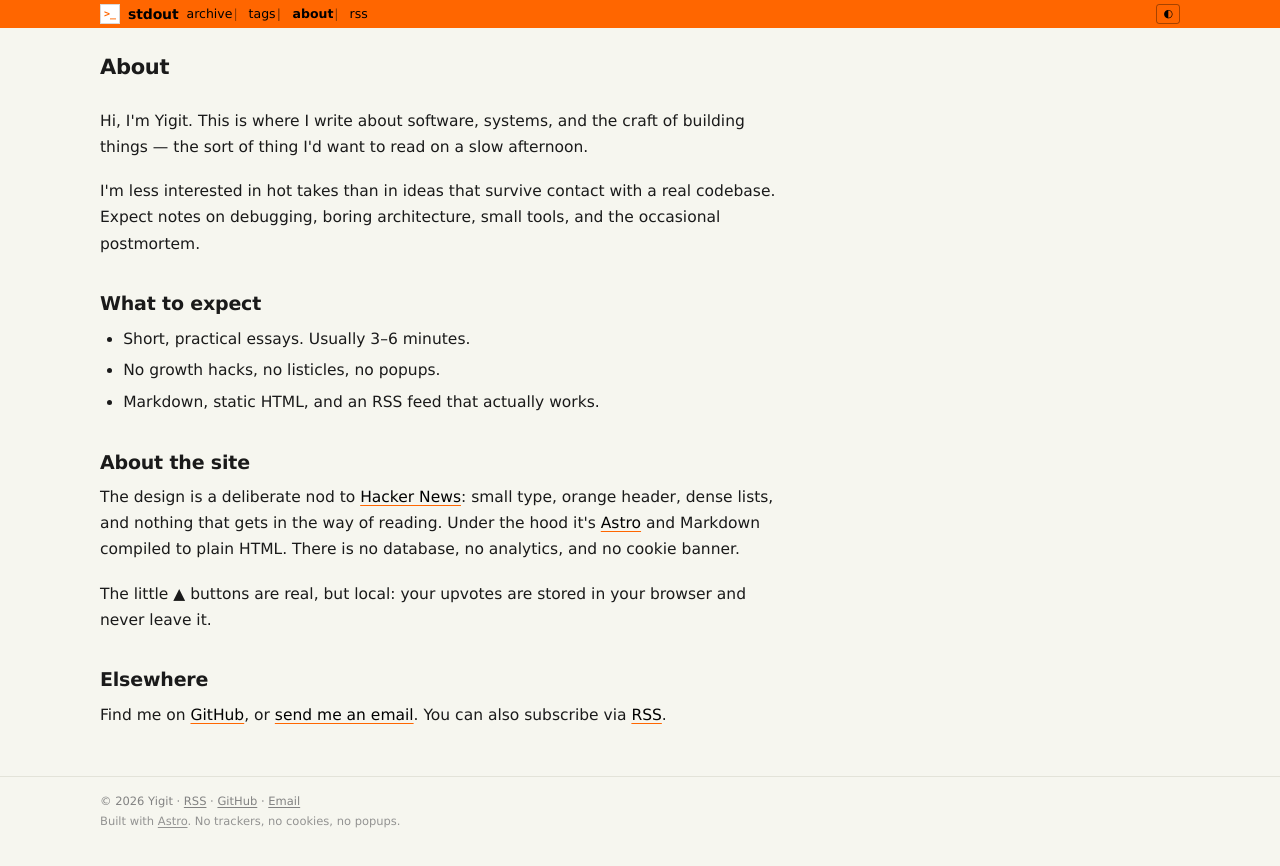
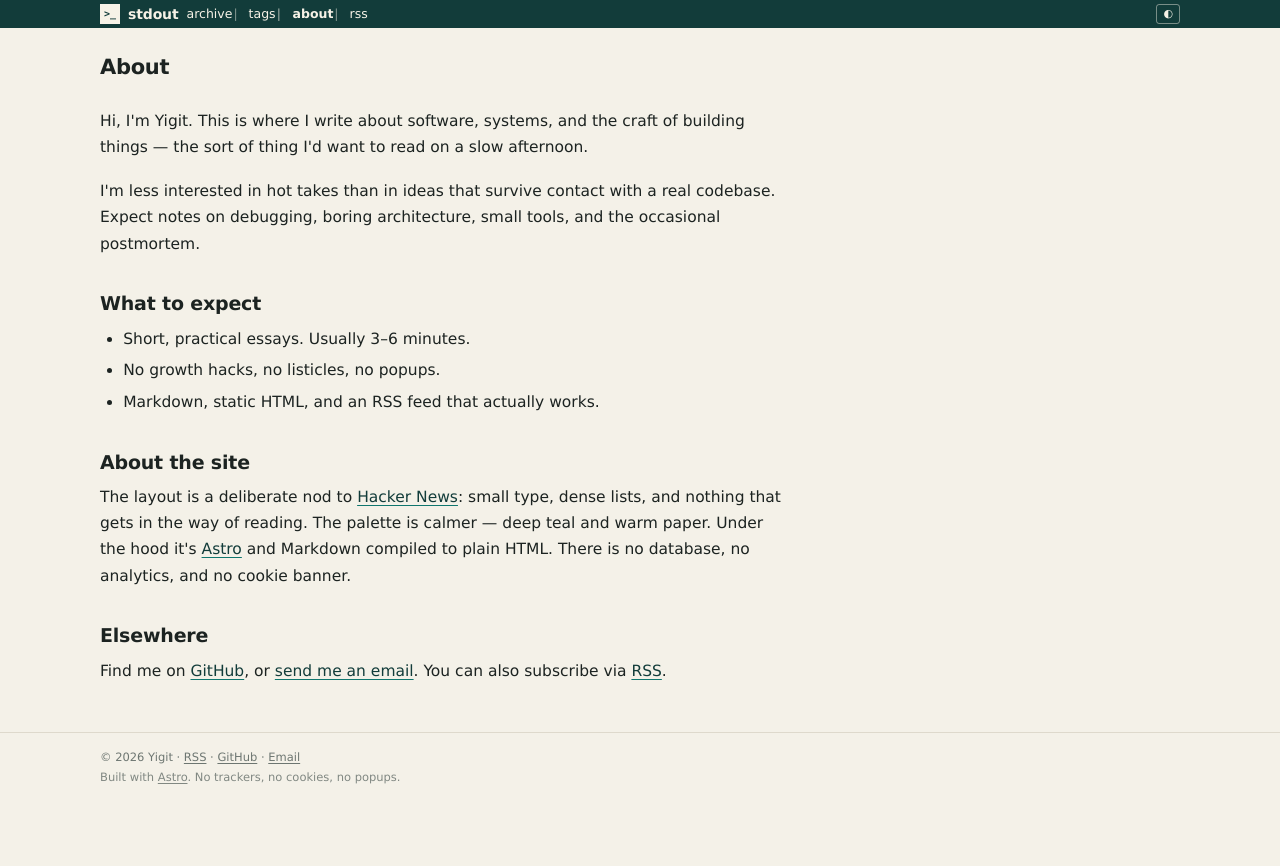
Before and after one commit to ygoc95/ygoc-blog, an Astro site: page /about in a window 1280 px wide. After the commit the page ends 826 px from the top, so only its background shows below. Built offline with nearby package versions, Linux system fonts and the light colour scheme; Astro itself is replaced by a stand-in of ours.

Commit message:
Remove upvotes and switch to teal palette

```diff
--- a/src/consts.ts
+++ b/src/consts.ts
@@ -15,6 +15,5 @@ export const SITE = {
   url: 'https://example.com',
 } as const;
 
-/** Seed value for the front-page "points" counter. Upvotes are stored locally. */
-export const VOTE_STORAGE_KEY = 'stdout:votes';
+/** localStorage key for the saved light/dark preference. */
 export const THEME_STORAGE_KEY = 'stdout:theme';
--- a/src/content.config.ts
+++ b/src/content.config.ts
@@ -10,8 +10,6 @@ const posts = defineCollection({
     description: z.string().max(300),
     date: z.coerce.date(),
     tags: z.array(z.string()).default([]),
-    /** Static baseline for the front-page points counter (local upvotes add 1). */
-    points: z.number().int().nonnegative().default(0),
     draft: z.boolean().default(false),
   }),
 });
--- a/src/layouts/BaseLayout.astro
+++ b/src/layouts/BaseLayout.astro
@@ -38,7 +38,7 @@ const canonical = new URL(Astro.url.pathname, Astro.site ?? SITE.url);
       href="/rss.xml"
     />
     <meta name="generator" content={Astro.generator} />
-    <meta name="theme-color" content="#ff6600" />
+    <meta name="theme-color" content="#123c3a" />
     <meta property="og:type" content={article ? 'article' : 'website'} />
     <meta property="og:title" content={pageTitle} />
     <meta property="og:description" content={description} />
@@ -66,10 +66,7 @@ const canonical = new URL(Astro.url.pathname, Astro.site ?? SITE.url);
     <Footer />
 
     <script>
-      import {
-        THEME_STORAGE_KEY,
-        VOTE_STORAGE_KEY,
-      } from '../consts';
+      import { THEME_STORAGE_KEY } from '../consts';
 
       /* ---------------------------------------------------------------
          Relative timestamps, Hacker News style ("3 hours ago").
@@ -113,49 +110,6 @@ const canonical = new URL(Astro.url.pathname, Astro.site ?? SITE.url);
         });
 
       /* ---------------------------------------------------------------
-         Local upvotes. No server, no account: one vote per browser.
-      --------------------------------------------------------------- */
-      function readVotes(): Record<string, number> {
-        try {
-          return JSON.parse(localStorage.getItem(VOTE_STORAGE_KEY) ?? '{}');
-        } catch {
-          return {};
-        }
-      }
-
-      const votes = readVotes();
-
-      document.querySelectorAll<HTMLElement>('[data-post]').forEach((row) => {
-        const id = row.dataset.post;
-        const button = row.querySelector<HTMLButtonElement>('[data-upvote]');
-        const counter = row.querySelector<HTMLElement>('[data-points]');
-        if (!id || !button || !counter) return;
-
-        const base = Number(button.dataset.base ?? 0);
-
-        const paint = () => {
-          const voted = Boolean(votes[id]);
-          counter.textContent = String(base + (voted ? 1 : 0));
-          button.setAttribute('aria-pressed', String(voted));
-          button.disabled = voted;
-          button.title = voted ? 'You upvoted this' : 'Upvote';
-        };
-
-        paint();
-
-        button.addEventListener('click', () => {
-          if (votes[id]) return;
-          votes[id] = 1;
-          try {
-            localStorage.setItem(VOTE_STORAGE_KEY, JSON.stringify(votes));
-          } catch {
-            /* private mode, storage full, etc. — the vote still works for this page */
-          }
-          paint();
-        });
-      });
-
-      /* ---------------------------------------------------------------
          Theme toggle.
       --------------------------------------------------------------- */
       const themeToggle = document.getElementById('theme-toggle');
--- a/src/pages/about.astro
+++ b/src/pages/about.astro
@@ -34,16 +34,12 @@ import { SITE } from '../consts';
 
       <h2>About the site</h2>
       <p>
-        The design is a deliberate nod to <a href="https://news.ycombinator.com"
+        The layout is a deliberate nod to <a href="https://news.ycombinator.com"
           >Hacker News</a
-        >: small type, orange header, dense lists, and nothing that gets in the
-        way of reading. Under the hood it's
+        >: small type, dense lists, and nothing that gets in the way of reading.
+        The palette is calmer — deep teal and warm paper. Under the hood it's
         <a href="https://astro.build">Astro</a> and Markdown compiled to plain
         HTML. There is no database, no analytics, and no cookie banner.
-      </p>
-      <p>
-        The little ▲ buttons are real, but local: your upvotes are stored in your
-        browser and never leave it.
       </p>
 
       <h2>Elsewhere</h2>
--- a/src/pages/index.astro
+++ b/src/pages/index.astro
@@ -10,7 +10,7 @@ const posts = await getPublishedPosts();
 <BaseLayout>
   <h1 class="sr-only">Latest posts</h1>
   <p class="intro">
-    {SITE.tagline}
+    {SITE.tagline}{' '}
     <em>Updated when there's something worth saying.</em>
   </p>
 
--- a/src/styles/global.css
+++ b/src/styles/global.css
@@ -5,18 +5,18 @@
 
 :root {
   color-scheme: light;
-  --bg: #f6f6ef;
-  --header-bg: #ff6600;
-  --header-fg: #000000;
-  --text: #1a1a1a;
-  --muted: #828282;
-  --link: #000000;
-  --link-visited: #828282;
-  --accent: #ff6600;
-  --border: #e3e3d9;
-  --code-bg: #ecece2;
-  --code-border: #dddcd2;
-  --selection: #ffd8b8;
+  --bg: #f4f1e8;
+  --header-bg: #123c3a;
+  --header-fg: #f6f2e7;
+  --text: #1c2321;
+  --muted: #6d7671;
+  --link: #123c3a;
+  --link-visited: #8a918c;
+  --accent: #0f766e;
+  --border: #ded9cc;
+  --code-bg: #eae5d9;
+  --code-border: #d6d0c2;
+  --selection: #c9e7df;
   --font-sans: Verdana, Geneva, Tahoma, sans-serif;
   --font-mono: ui-monospace, SFMono-Regular, 'SF Mono', Menlo, Consolas,
     'Liberation Mono', monospace;
@@ -24,18 +24,18 @@
 
 :root[data-theme='dark'] {
   color-scheme: dark;
-  --bg: #131310;
-  --header-bg: #ff6600;
-  --header-fg: #000000;
-  --text: #e9e6db;
-  --muted: #908e83;
-  --link: #e9e6db;
-  --link-visited: #7c7a6f;
-  --accent: #ff7a1a;
-  --border: #2c2c24;
-  --code-bg: #1d1d17;
-  --code-border: #34342b;
-  --selection: #5a3418;
+  --bg: #101615;
+  --header-bg: #0b2b29;
+  --header-fg: #f0ece1;
+  --text: #e6e2d8;
+  --muted: #98a09b;
+  --link: #dff3ed;
+  --link-visited: #7f8b86;
+  --accent: #5eead4;
+  --border: #29322f;
+  --code-bg: #18211f;
+  --code-border: #2d3a36;
+  --selection: #1f4f49;
 }
 
 *,
@@ -127,9 +127,9 @@ a {
   height: 20px;
   display: grid;
   place-items: center;
-  background: #ffffff;
-  color: #ff6600;
-  border: 1px solid rgba(0, 0, 0, 0.15);
+  background: var(--header-fg);
+  color: var(--header-bg);
+  border: 1px solid color-mix(in srgb, var(--header-fg) 30%, transparent);
   font-family: var(--font-mono);
   font-size: 10px;
   font-weight: 700;
@@ -142,7 +142,7 @@ a {
 }
 
 .site-name {
-  color: #000000;
+  color: var(--header-fg);
   font-size: 14px;
   font-weight: 700;
   letter-spacing: -0.01em;
@@ -156,7 +156,7 @@ a {
 }
 
 .site-nav a {
-  color: #000000;
+  color: var(--header-fg);
   text-decoration: none;
   padding: 1px 0;
 }
@@ -164,7 +164,7 @@ a {
 .site-nav a + a::before {
   content: '|';
   margin: 0 7px 0 1px;
-  color: rgba(0, 0, 0, 0.45);
+  color: color-mix(in srgb, var(--header-fg) 50%, transparent);
 }
 
 .site-nav a:hover {
@@ -178,10 +178,10 @@ a {
 .theme-toggle {
   margin-left: auto;
   padding: 1px 6px;
-  border: 1px solid rgba(0, 0, 0, 0.35);
+  border: 1px solid color-mix(in srgb, var(--header-fg) 45%, transparent);
   border-radius: 3px;
   background: transparent;
-  color: #000000;
+  color: var(--header-fg);
   font-family: inherit;
   font-size: 11px;
   line-height: 1.4;
@@ -189,7 +189,7 @@ a {
 }
 
 .theme-toggle:hover {
-  background: rgba(0, 0, 0, 0.08);
+  background: color-mix(in srgb, var(--header-fg) 14%, transparent);
 }
 
 /* --- Front page --------------------------------------------------------- */
@@ -285,29 +285,6 @@ a {
 
 .post-meta a:hover {
   color: var(--accent);
-}
-
-.upvote {
-  margin: 0 2px 0 0;
-  padding: 0;
-  border: 0;
-  background: none;
-  color: var(--muted);
-  font-family: inherit;
-  font-size: 10px;
-  line-height: 1;
-  position: relative;
-  top: -1px;
-  cursor: pointer;
-}
-
-.upvote:hover {
-  color: var(--accent);
-}
-
-.upvote[aria-pressed='true'] {
-  color: var(--accent);
-  cursor: default;
 }
 
 .sep {
```
Also changed, not shown: src/components/PostList.astro (+2 -16 lines), src/content/posts/boring-technology-is-a-feature.md (+0 -1 lines), src/content/posts/commit-messages-are-documentation.md (+0 -1 lines), src/content/posts/http-is-an-underrated-ui-framework.md (+0 -1 lines), src/content/posts/read-the-error-message.md (+0 -1 lines), src/content/posts/why-this-blog-is-just-html.md (+3 -4 lines), README.md, public/favicon.svg.
